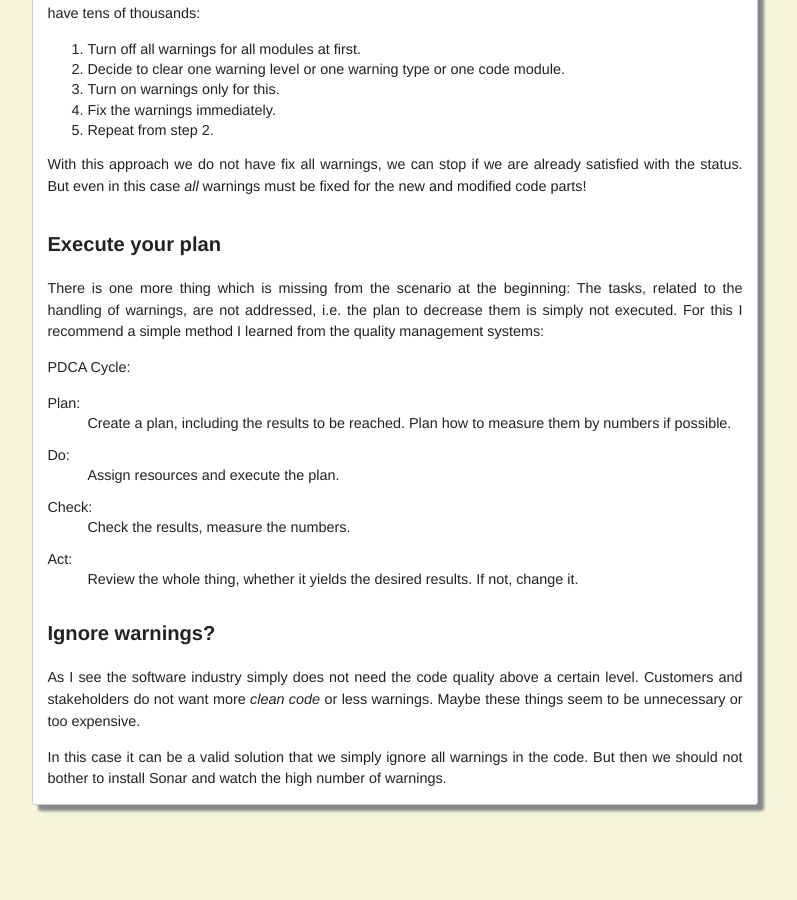
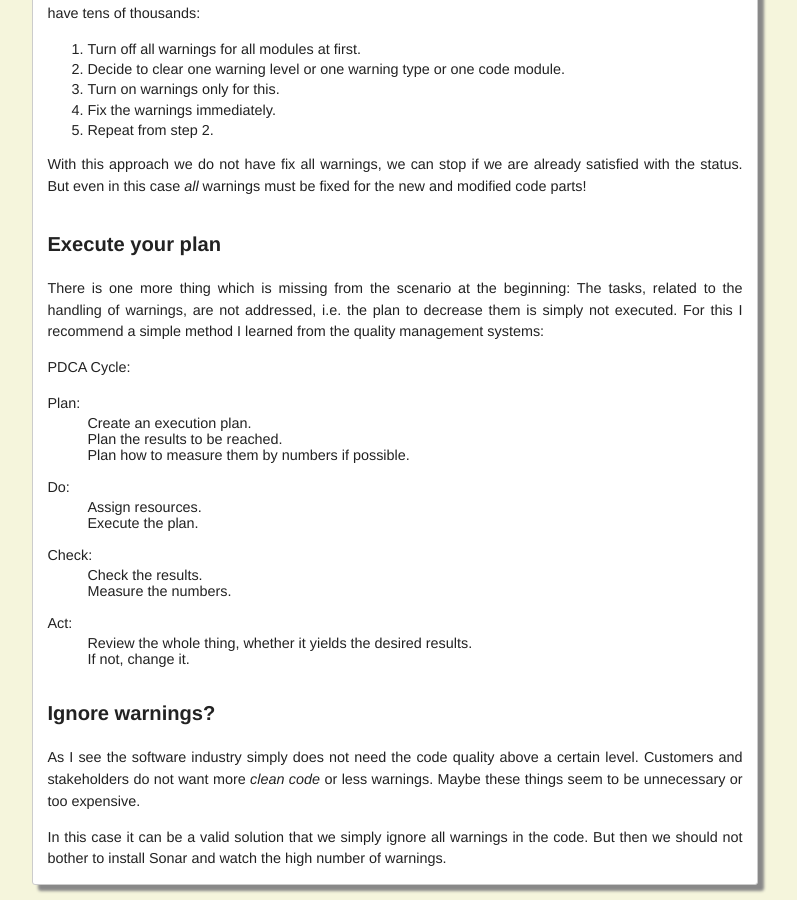
Before and after one commit to woj-tek/petozoltan.github.io, a Jekyll site: the page built from _posts/2016-07-13-how-to-handle-warnings.md, in a window 1280 px wide and 900 px high, scrolled down 2039 px. Shown: the whole window, without its empty margins (245-1042 px from the left). Built offline with Jekyll 4.4.1, drawn with Linux system fonts in a browser that asks for light colours; before the commit the page ends 2859 px from its top, so only the background shows below that.

Commit message:
Update 2016-07-13-how-to-handle-warnings.md

```diff
--- a/_posts/2016-07-13-how-to-handle-warnings.md
+++ b/_posts/2016-07-13-how-to-handle-warnings.md
@@ -80,16 +80,21 @@ There is one more thing which is missing from the scenario at the beginning: The
 PDCA Cycle:
 
 Plan:
-: Create a plan, including the results to be reached. Plan how to measure them by numbers if possible.
+: Create an execution plan.
+: Plan the results to be reached.
+: Plan how to measure them by numbers if possible.
 
 Do:
-: Assign resources and execute the plan.
+: Assign resources.
+: Execute the plan.
 
 Check:
-: Check the results, measure the numbers.
+: Check the results.
+: Measure the numbers.
 
 Act:
-: Review the whole thing, whether it yields the desired results. If not, change it.
+: Review the whole thing, whether it yields the desired results.
+: If not, change it.
 
 ### Ignore warnings?
 
```
